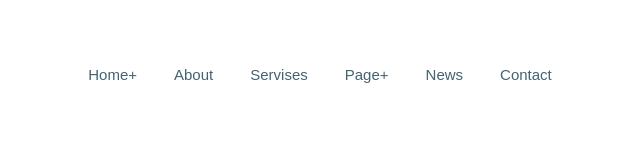
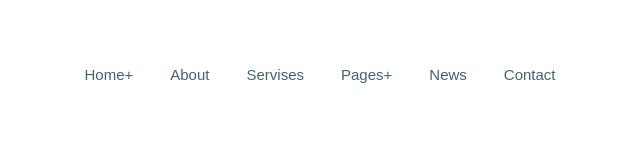
Before and after one commit to skifozzze/glee, a website: page app/index.html in a window 1280 px wide. Shown: the full height of the page, 233-873 px from the left. Drawn offline with nearby package versions, Linux system fonts and the light colour scheme; files that its build step writes are made by us from their sources.

Commit message:
fix error

```diff
--- a/app/index.html
+++ b/app/index.html
@@ -25,7 +25,7 @@
             </li>
             <li class="menu__list-item"><a class="menu__list-link" href="#">servises</a>
             </li>
-            <li class="menu__list-item"><a class="menu__list-link" href="#">page+</a>
+            <li class="menu__list-item"><a class="menu__list-link" href="#">pages+</a>
             </li>
             <li class="menu__list-item"><a class="menu__list-link" href="#">news</a>
             </li>
```
